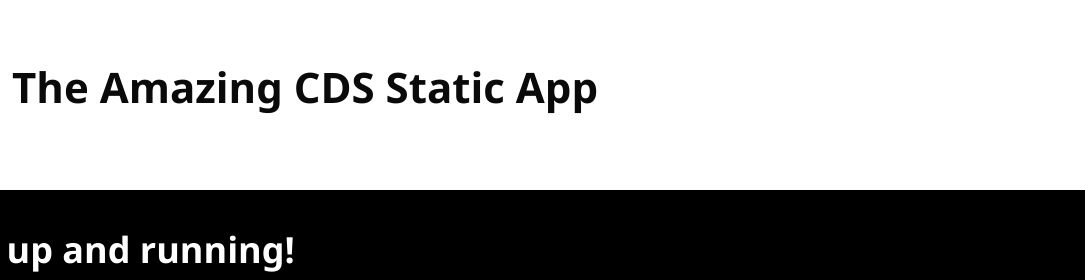
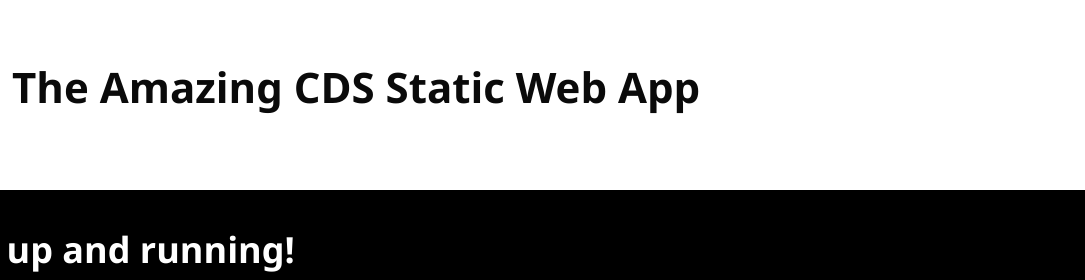
Before and after one commit to weihunghsieh/TeamSWADemo, a plain HTML site: page index.html in a window 1280 px wide. Shown: the top 280 px of the page, 195-1280 px from the left. Drawn offline with Linux system fonts and the light colour scheme.

Commit message:
add "web" to the title

```diff
--- a/index.html
+++ b/index.html
@@ -7,7 +7,7 @@
 
   <div id="banner">
       <img id="cdslogo" src="CDSLogo.png" />
-      <h1 id="title">The Amazing CDS Static App</h1>
+      <h1 id="title">The Amazing CDS Static Web App</h1>
   </div>
 
   <div id="maincontent">
```
